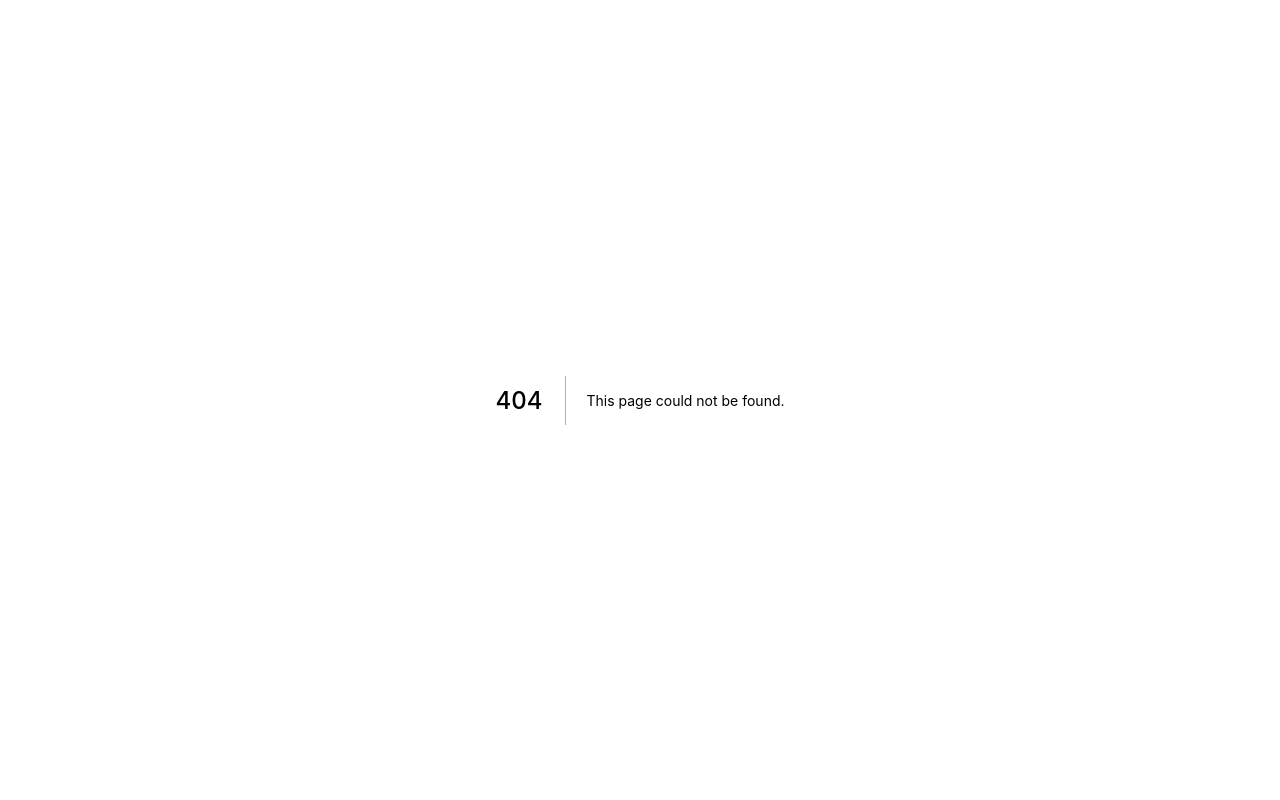
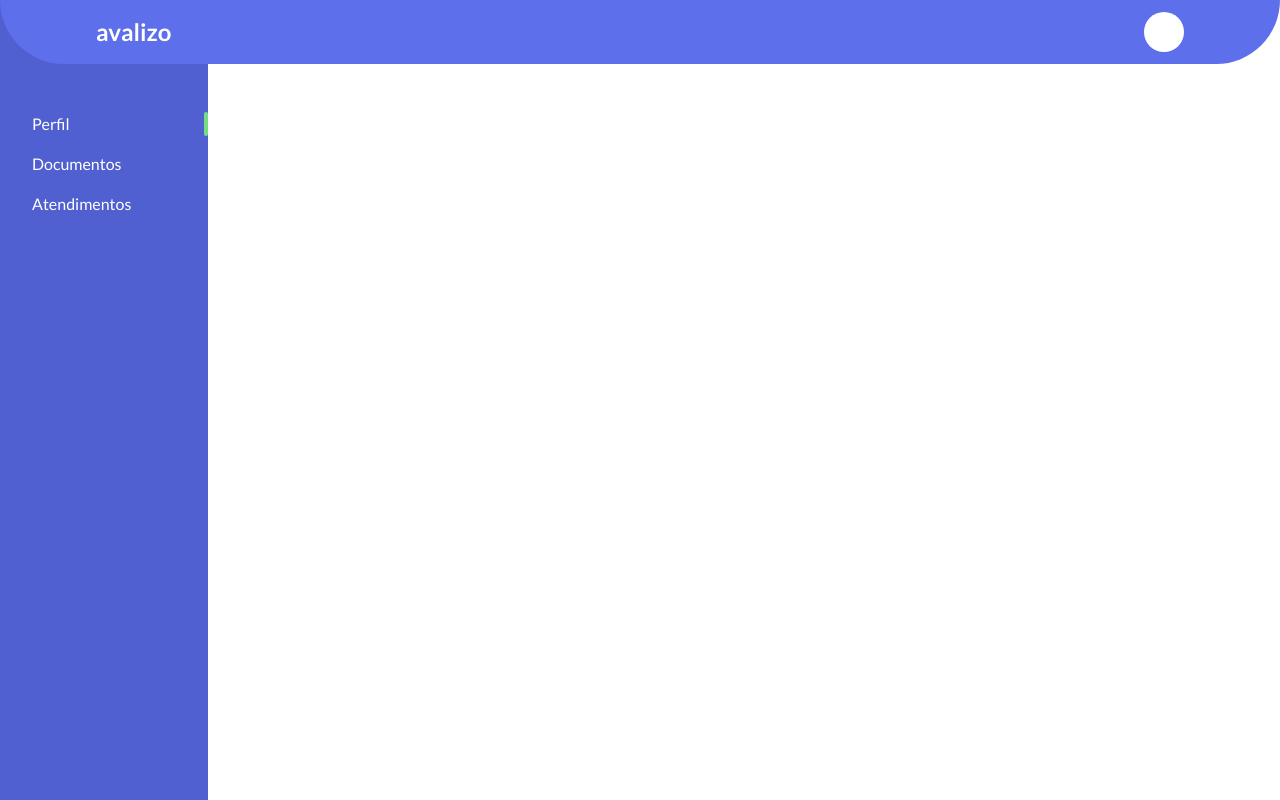
Before and after one commit to katsuragawaa/bndes-hack, a Next.js app: page /profile in a window 1280 px wide. Before the commit this address had no page. Built offline with nearby package versions, Linux system fonts and the light colour scheme.

Commit message:
feat: create sidebar

```diff
--- /dev/null
+++ b/src/components/Navbar.tsx
@@ -0,0 +1,20 @@
+import { useRouter } from "next/router";
+
+export const Navbar = () => {
+  const router = useRouter();
+  const goHome = () => router.push("/");
+
+  return (
+    <div className="fixed top-0 z-10 flex w-full flex-col">
+      <div className="flex h-16 items-center justify-between rounded-b-full bg-hack-blue-dark px-24">
+        <div
+          className="cursor-pointer text-2xl font-bold text-white"
+          onClick={goHome}
+        >
+          avalizo
+        </div>
+        <div className="h-10 w-10 rounded-full bg-white"></div>
+      </div>
+    </div>
+  );
+};
--- /dev/null
+++ b/src/components/Sidebar.tsx
@@ -0,0 +1,29 @@
+import { useRouter } from "next/router";
+
+export const Sidebar = () => {
+  const router = useRouter();
+  const current = router.pathname;
+
+  return (
+    <div className="fixed left-0 flex h-full w-52 flex-col gap-4 bg-hack-purple z-0">
+      <div className="ml-8 mt-28 flex items-center justify-between">
+        <div className="text-white">Perfil</div>
+        {current.includes("profile") && (
+          <div className="h-full w-1 rounded-full bg-hack-green" />
+        )}
+      </div>
+      <div className="ml-8 flex items-center justify-between">
+        <div className="text-white">Documentos</div>
+        {current.includes("documents") && (
+          <div className="h-full w-1 rounded-full bg-hack-green" />
+        )}
+      </div>
+      <div className="ml-8 flex items-center justify-between">
+        <div className="text-white">Atendimentos</div>
+        {current.includes("services") && (
+          <div className="h-full w-1 rounded-full bg-hack-green" />
+        )}
+      </div>
+    </div>
+  );
+};
--- /dev/null
+++ b/src/pages/profile.tsx
@@ -0,0 +1,21 @@
+import type { NextPage } from "next";
+import Head from "next/head";
+import { Navbar } from "../components/Navbar";
+import { Sidebar } from "../components/Sidebar";
+
+const Profile: NextPage = () => {
+  return (
+    <>
+      <Head>
+        <title>avalizo | Em construção</title>
+        <meta name="description" content="avalizo" />
+        <link rel="icon" href="/favicon.ico" />
+      </Head>
+
+      <Navbar />
+      <Sidebar />
+    </>
+  );
+};
+
+export default Profile;
--- a/tailwind.config.cjs
+++ b/tailwind.config.cjs
@@ -7,6 +7,7 @@ module.exports = {
         "hack-green": "#72DE81",
         "hack-blue": "#51A5F0",
         "hack-blue-dark": "#5D6FEA",
+        "hack-purple": "#5060D0"
       },
       fontFamily: {
         sans: ['Lato', 'serif'],
```
